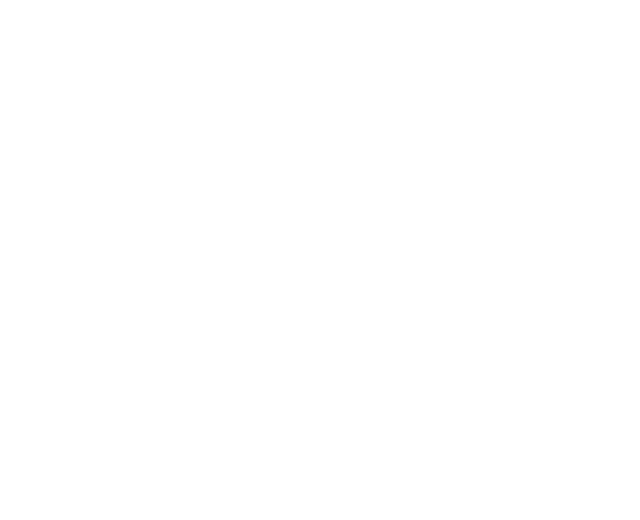
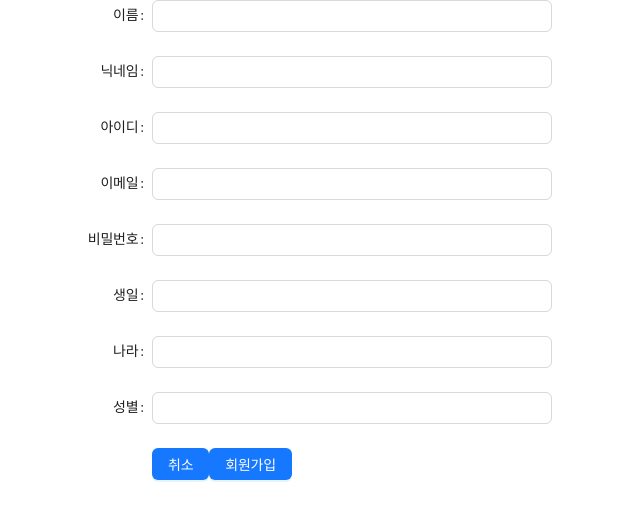
Before and after one commit to jyh2610/InternShipProject_NEXT.JS, a Next.js app in the folder front/: page /signup/clientinfo in a window 1280 px wide. Shown: the top 520 px of the page, without its empty margins (48-688 px from the left). Built offline with nearby package versions, Linux system fonts and the light colour scheme.

Commit message:
feat : 캐러셀 에러 수정

```diff
--- a/front/src/app/signup/clientinfo/page.tsx
+++ b/front/src/app/signup/clientinfo/page.tsx
@@ -1,5 +1,11 @@
-function ClientInfo() {
-  return <div></div>;
+import SiginupForm from "@/components/sigin-up/SiginupForm";
+
+function Signup() {
+  return (
+    <>
+      <SiginupForm />
+    </>
+  );
 }
 
-export default ClientInfo;
+export default Signup;
--- a/front/src/app/signup/page.tsx
+++ /dev/null
@@ -1,5 +0,0 @@
-function Signup() {
-  return <div></div>;
-}
-
-export default Signup;
--- a/front/src/components/main/SectionThree.tsx
+++ b/front/src/components/main/SectionThree.tsx
@@ -1,6 +1,6 @@
 "use client";
 
-import { useRef, useState } from "react";
+import { useState } from "react";
 
 import BothSliderBtn from "./section-3/BothSliderBtn";
 import SliderIdx from "./section-3/SliderIdx";
@@ -9,13 +9,14 @@ import ThirdCarusel from "./section-3/ThirdCaruosel";
 
 function SectionThree() {
   const [idx, setIdx] = useState(0);
-  const prevRef = useRef<HTMLButtonElement | null>(null);
-  const nextRef = useRef<HTMLButtonElement | null>(null);
+  const [prevRef, setPrevRef] = useState(null);
+  const [nextRef, setNextRef] = useState(null);
+
   return (
     <section className="flex justify-between">
       <div className="flex flex-col">
         <TextSlider idx={idx} setIdx={setIdx} prevRef={prevRef} nextRef={nextRef} />
-        <BothSliderBtn prevRef={prevRef} nextRef={nextRef} />
+        <BothSliderBtn setPrevRef={setPrevRef} setNextRef={setNextRef} />
       </div>
       <SliderIdx idx={idx} />
       <ThirdCarusel idx={idx} prevRef={prevRef} nextRef={nextRef} />
--- a/front/src/components/main/section-3/BothSliderBtn.tsx
+++ b/front/src/components/main/section-3/BothSliderBtn.tsx
@@ -1,13 +1,27 @@
+import React, { useEffect, useRef } from "react";
+
 import { BsArrowLeft, BsArrowRight } from "react-icons/bs";
 
-function BothSliderBtn({ prevRef, nextRef }: { prevRef: any; nextRef: any }) {
+function BothSliderBtn({ setPrevRef, setNextRef }: { setPrevRef: Function; setNextRef: Function }) {
+  // useRef로 DOM 요소에 대한 레퍼런스 생성
+  const prevButtonRef = useRef(null);
+  const nextButtonRef = useRef(null);
+  console.log("btn", prevButtonRef);
+
+  useEffect(() => {
+    // 컴포넌트가 마운트되면 DOM 요소를 할당
+    setPrevRef(prevButtonRef.current);
+    setNextRef(nextButtonRef.current);
+    // eslint-disable-next-line react-hooks/exhaustive-deps
+  }, []); // 빈 배열을 사용하여 이펙트는 한 번만 실행
+
   return (
     <div className="flex justify-start gap-3 pl-10 mt-10">
-      <div ref={prevRef}>
-        <BsArrowLeft className="text-4xl  p-1 bg-bg-gray" />
+      <div ref={prevButtonRef}>
+        <BsArrowLeft className="text-4xl p-1 bg-bg-gray" />
       </div>
-      <div ref={nextRef}>
-        <BsArrowRight className="text-4xl p-1  bg-bg-gray" />
+      <div ref={nextButtonRef}>
+        <BsArrowRight className="text-4xl p-1 bg-bg-gray" />
       </div>
     </div>
   );
--- a/front/src/components/main/section-3/TextSlider.tsx
+++ b/front/src/components/main/section-3/TextSlider.tsx
@@ -10,15 +10,11 @@ import "swiper/css";
 function TextSlider({ setIdx, prevRef, nextRef }: { setIdx: (value: SetStateAction<number>) => void; idx: number; prevRef: any; nextRef: any }) {
   const handleSlideChange = (swiper: { realIndex: SetStateAction<number> }) => {
     setIdx(swiper.realIndex);
-    console.log(swiper);
   };
   return (
     <Swiper
       onSlideChange={handleSlideChange}
-      navigation={{
-        prevEl: prevRef?.current,
-        nextEl: nextRef?.current,
-      }}
+      navigation={{ prevEl: prevRef, nextEl: nextRef }}
       loop={true}
       modules={[Navigation]}
       allowTouchMove={false}
--- a/front/src/components/main/section-3/ThirdCaruosel.tsx
+++ b/front/src/components/main/section-3/ThirdCaruosel.tsx
@@ -22,10 +22,11 @@ function ThirdCarousel({ idx, prevRef, nextRef }: IdxProps) {
     loop: true,
     slidesPerView: "auto",
     spaceBetween: 20,
-    navigation: { prevEl: prevRef?.current, nextEl: nextRef?.current },
+    navigation: { prevEl: prevRef, nextEl: nextRef },
     modules: [Navigation],
     allowTouchMove: false,
   };
+
   const dummyImgData = [img, img, img, img, img, img, img, img];
   return (
     <>
--- /dev/null
+++ b/front/src/components/sigin-up/FormItem.tsx
@@ -0,0 +1,17 @@
+import React from "react";
+
+import { Form, Input } from "antd";
+
+interface FormProps {
+  name: [string, string];
+  label: string;
+}
+function FormItem({ name, label }: FormProps) {
+  return (
+    <Form.Item name={name} label={label} rules={[{ message: "hi", whitespace: true }]}>
+      <Input />
+    </Form.Item>
+  );
+}
+
+export default FormItem;
--- /dev/null
+++ b/front/src/components/sigin-up/SiginupBtn.tsx
@@ -0,0 +1,20 @@
+"use client";
+
+import React from "react";
+
+import { Button, Form } from "antd";
+
+function SiginupBtn() {
+  return (
+    <Form.Item wrapperCol={{ offset: 8 }}>
+      <Button type="primary" htmlType="submit">
+        취소
+      </Button>
+      <Button type="primary" htmlType="submit">
+        회원가입
+      </Button>
+    </Form.Item>
+  );
+}
+
+export default SiginupBtn;
--- /dev/null
+++ b/front/src/components/sigin-up/SiginupForm.tsx
@@ -0,0 +1,44 @@
+"use client";
+
+import React from "react";
+
+import { Form } from "antd";
+
+import FormItem from "./FormItem";
+import SiginupBtn from "./SiginupBtn";
+
+const layout = {
+  labelCol: { span: 8 },
+  wrapperCol: { span: 16 },
+};
+
+const validateMessages = {
+  required: "${label} is required!",
+  types: {
+    email: "${label} is not a valid email!",
+    number: "${label} is not a valid number!",
+  },
+  number: {
+    range: "${label} must be between ${min} and ${max}",
+  },
+};
+
+const onFinish = (values: any) => {
+  console.log(values);
+};
+
+const SiginupForm: React.FC = () => (
+  <Form {...layout} name="nest-messages" onFinish={onFinish} style={{ maxWidth: 600 }} validateMessages={validateMessages}>
+    <FormItem name={["user", "name"]} label="이름" />
+    <FormItem name={["user", "name"]} label="닉네임" />
+    <FormItem name={["user", "name"]} label="아이디" />
+    <FormItem name={["user", "email"]} label="이메일" />
+    <FormItem name={["user", "name"]} label="비밀번호" />
+    <FormItem name={["user", "name"]} label="생일" />
+    <FormItem name={["user", "name"]} label="나라" />
+    <FormItem name={["user", "name"]} label="성별" />
+    <SiginupBtn />
+  </Form>
+);
+
+export default SiginupForm;
--- a/front/src/components/siginup/SiginupForm.tsx
+++ /dev/null
@@ -1,7 +0,0 @@
-import React from "react";
-
-function SiginupForm() {
-  return <div></div>;
-}
-
-export default SiginupForm;
```
